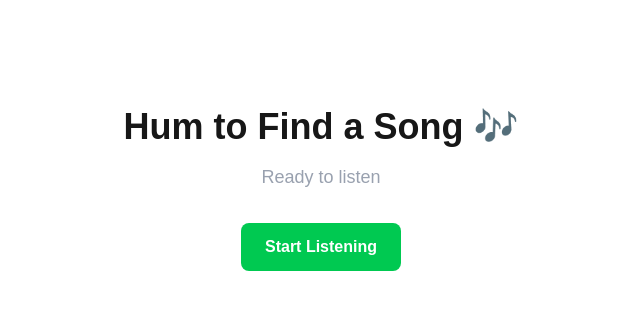
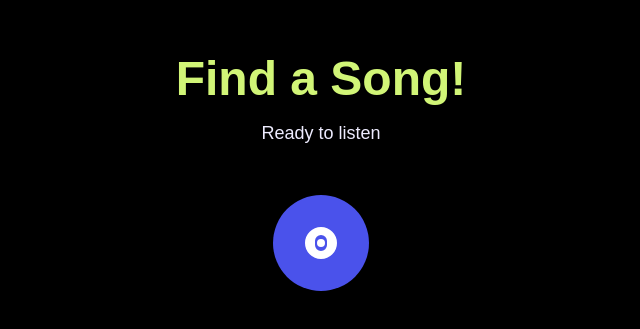
Before and after one commit to Roosevelttt/manpro, a Next.js app: page / in a window 1280 px wide. Shown: the part 211-540 px from the top of the page, without its empty margins (319-959 px from the left). Built offline with nearby package versions, Linux system fonts and the light colour scheme.

Commit message:
style: renew button ui

```diff
--- a/src/app/page.tsx
+++ b/src/app/page.tsx
@@ -52,7 +52,7 @@ export default function HomePage() {
 
       timeoutRef.current = setTimeout(() => {
         if (mediaRecorderRef.current?.state === 'recording') {
-            setError("Couldn't find a match. Try humming more clearly in a quiet room.");
+            setError("Couldn't find a match. Try getting closer to the song!");
             handleStopRecording();
         }
       }, RECOGNITION_TIMEOUT_MS);
@@ -108,38 +108,82 @@ export default function HomePage() {
   const getStatusText = () => {
     if (error) return "";
     if (isRecording) {
-      return isRecognizing ? "Analyzing hum..." : "Listening... Keep humming!";
+      return isRecognizing ? "Analyzing Song..." : "Listening... Keep the song playing!";
     }
     if (result) return "Result found!";
     return "Ready to listen";
   }
 
+  const buttonColor = error ? '#EF4444' : (isRecording ? '#4A52EB' : '#4A52EB');
+
   return (
-    <main className="flex min-h-screen flex-col items-center justify-center p-24 text-center">
-      <h1 className="text-4xl font-bold mb-4">Hum to Find a Song 🎶</h1>
-      <p className={`text-lg mb-8 text-gray-400 ${isRecording && 'animate-pulse'}`}>
+    <main className="flex min-h-screen flex-col items-center justify-center p-24 text-center bg-black">
+      <h1 className="text-5xl font-bold mb-4" style={{ color: '#D1F577' }}>
+        Find a Song!
+      </h1>
+      <p className={`text-lg mb-12 ${isRecording && 'animate-pulse'}`} style={{ color: '#EEECFF' }}>
         {getStatusText()}
       </p>
 
-      <div className="flex gap-4">
-        {!isRecording ? (
-          <button onClick={handleStartRecording} className="px-6 py-3 bg-green-500 text-white font-semibold rounded-lg">
-            Start Listening
-          </button>
-        ) : (
-          <button onClick={handleStopRecording} className="px-6 py-3 bg-red-500 text-white font-semibold rounded-lg">
-            Stop
-          </button>
+      <div className="relative flex items-center justify-center mb-8">
+        {isRecording && !error && (
+          <>
+            <div className="absolute w-32 h-32 rounded-full animate-ping" style={{
+              backgroundColor: '#4A52EB',
+              opacity: 0.3,
+              animationDuration: '2s'
+            }} />
+            <div className="absolute w-40 h-40 rounded-full animate-ping" style={{
+              backgroundColor: '#4A52EB',
+              opacity: 0.2,
+              animationDuration: '2.5s',
+              animationDelay: '0.3s'
+            }} />
+            <div className="absolute w-48 h-48 rounded-full animate-ping" style={{
+              backgroundColor: '#4A52EB',
+              opacity: 0.1,
+              animationDuration: '3s',
+              animationDelay: '0.6s'
+            }} />
+          </>
         )}
+
+        <button
+          onClick={isRecording ? handleStopRecording : handleStartRecording}
+          className="relative w-24 h-24 rounded-full font-bold text-white shadow-2xl transition-all duration-300 hover:scale-105 z-10 flex items-center justify-center"
+          style={{ backgroundColor: buttonColor }}
+        >
+          {isRecording ? (
+            <svg className="w-8 h-8" fill="currentColor" viewBox="0 0 20 20">
+              <rect x="6" y="6" width="8" height="8" />
+            </svg>
+          ) : (
+            <svg className="w-10 h-10" fill="currentColor" viewBox="0 0 20 20">
+              <path d="M10 12a2 2 0 100-4 2 2 0 000 4z"/>
+              <path fillRule="evenodd" d="M10 18a8 8 0 100-16 8 8 0 000 16zM7 9a3 3 0 016 0v2a3 3 0 11-6 0V9z" clipRule="evenodd"/>
+            </svg>
+          )}
+        </button>
       </div>
+
       {result && (
-        <div className="mt-8 p-6 bg-gray-800 rounded-lg text-left w-full max-w-md">
-          <h2 className="text-2xl font-bold mb-2">{result.title}</h2>
-          <p className="text-lg text-gray-300">by {result.artists.map((artist) => artist.name).join(', ')}</p>
-          <p className="text-md text-gray-400">Album: {result.album.name}</p>
+        <div className="mt-8 p-6 rounded-lg text-left w-full max-w-md" style={{ backgroundColor: '#1F1F1F' }}>
+          <h2 className="text-2xl font-bold mb-2" style={{ color: '#D1F577' }}>
+            {result.title}
+          </h2>
+          <p className="text-lg mb-1" style={{ color: '#F1F1F3' }}>
+            by {result.artists.map((artist) => artist.name).join(', ')}
+          </p>
+          <p className="text-md" style={{ color: '#EEECFF', opacity: 0.7 }}>
+            Album: {result.album.name}
+          </p>
         </div>
       )}
-      {error && <p className="mt-4 text-red-500">{error}</p>}
+      {error && (
+        <p className="mt-4 text-lg font-medium" style={{ color: '#EF4444' }}>
+          {error}
+        </p>
+      )}
     </main>
   );
 }
```
